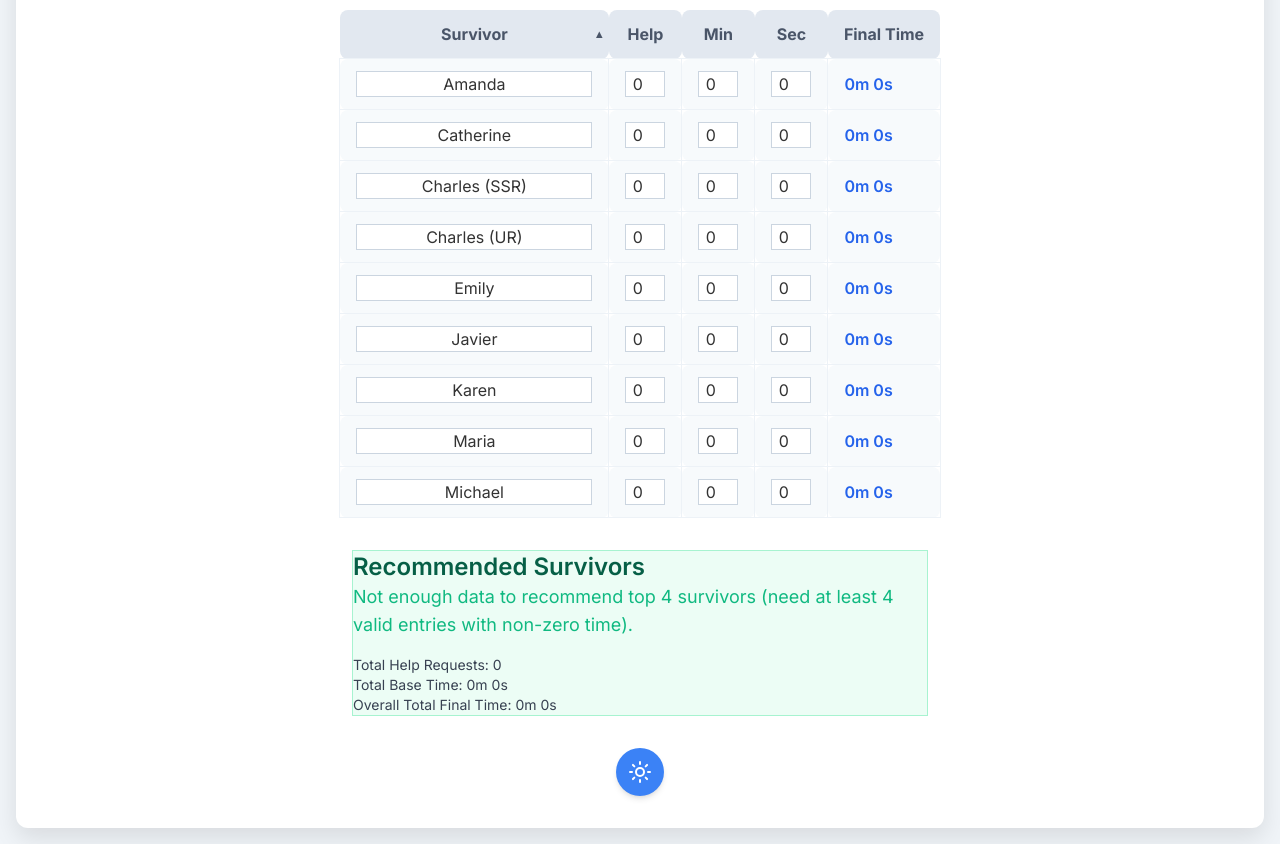
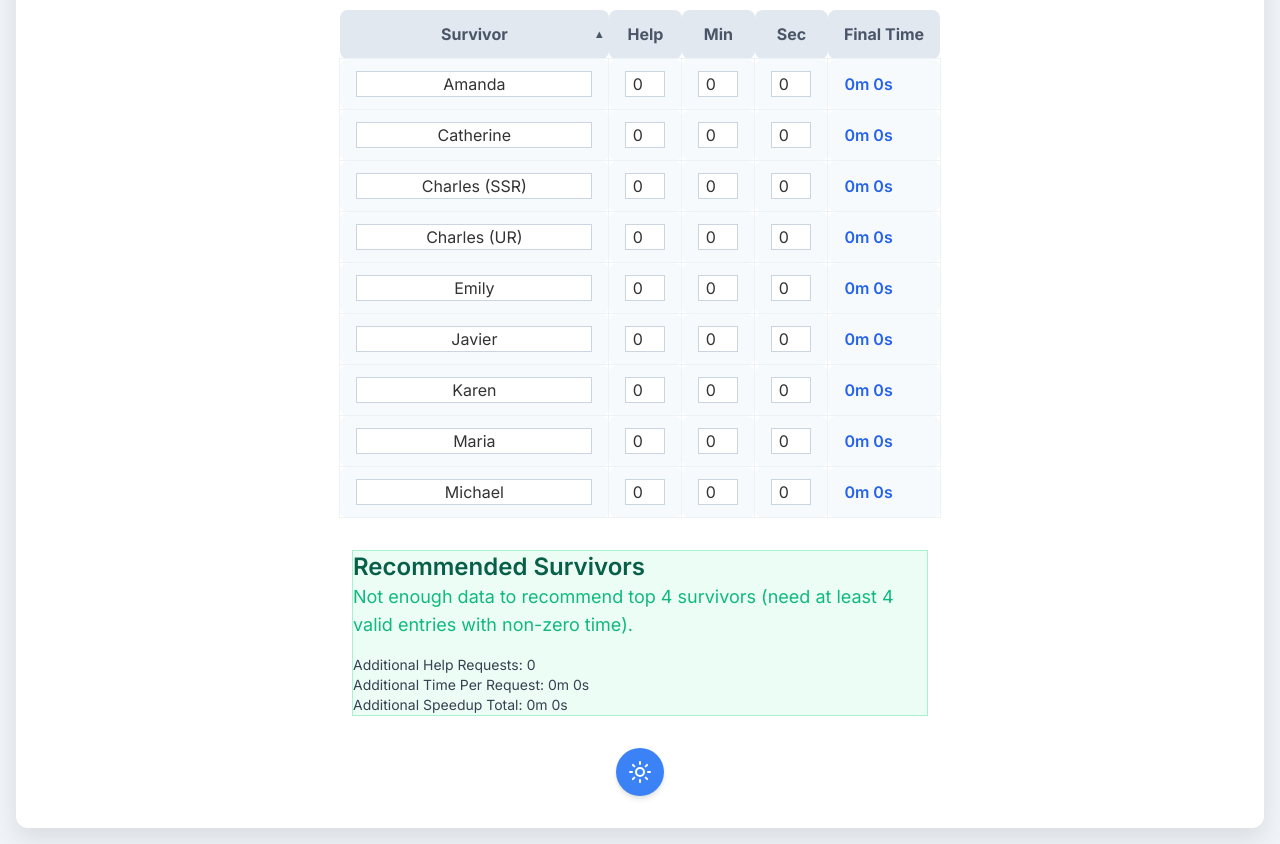
Before and after one commit to Drgn-Lrd/LastWarSurvivorCalculator, a plain HTML site: page index.html in a window 1280 px wide. Shown: the part 106-950 px from the top of the page. Drawn offline with nearby package versions, Linux system fonts and the light colour scheme.

Commit message:
Update index.html

```diff
--- a/index.html
+++ b/index.html
@@ -469,22 +469,26 @@
                 return hasSurvivorName && hasValidNumbers && hasNonZeroTime;
             });
 
-            // Calculate summary info
+            // Sort all valid performers to get the top 4
+            validPerformers.sort((a, b) => b.finalTimeInSeconds - a.finalTimeInSeconds);
+            const top4 = validPerformers.slice(0, 4);
+
+            // Calculate summary info ONLY for the top 4 performers
             let totalHelpRequests = 0;
             let totalBaseSeconds = 0;
             let overallTotalFinalSeconds = 0;
 
-            validPerformers.forEach(p => {
+            top4.forEach(p => { // Loop through top4, not validPerformers
                 totalHelpRequests += p.multiplier;
                 totalBaseSeconds += (p.min * 60) + p.sec;
                 overallTotalFinalSeconds += p.finalTimeInSeconds;
             });
 
-            // Adjusted summaryInfo.innerHTML to remove "Total Valid Survivors" and ensure color contrast
+            // Adjusted summaryInfo.innerHTML with new text labels
             summaryInfo.innerHTML = `
-                <p>Total Help Requests: ${totalHelpRequests}</p>
-                <p>Total Base Time: ${formatTime(totalBaseSeconds)}</p>
-                <p>Overall Total Final Time: ${formatTime(overallTotalFinalSeconds)}</p>
+                <p>Additional Help Requests: ${totalHelpRequests}</p>
+                <p>Additional Time Per Request: ${formatTime(totalBaseSeconds)}</p>
+                <p>Additional Speedup Total: ${formatTime(overallTotalFinalSeconds)}</p>
             `;
 
 
@@ -494,9 +498,6 @@
                 recommendationList.innerHTML = '<li class="text-gray-600">Not enough data to recommend top 4 survivors (need at least 4 valid entries with non-zero time).</li>';
                 return;
             }
-
-            validPerformers.sort((a, b) => b.finalTimeInSeconds - a.finalTimeInSeconds);
-            const top4 = validPerformers.slice(0, 4);
 
 
             top4.forEach(person => {
```
